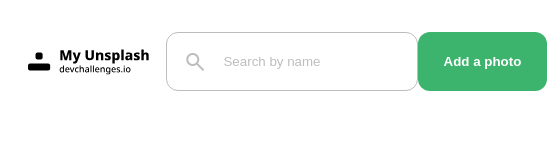
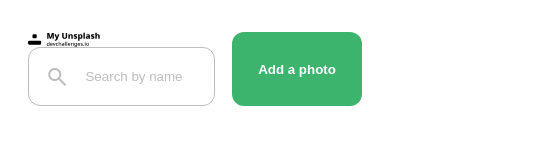
Before and after one commit to im-victor-mendez/my_unplash, a React (Vite) app: page /home in a window 390 px wide. Shown: the top 160 px of the page, 547 px wide, since content can reach past the window. Built offline with nearby package versions, Linux system fonts and the light colour scheme; no server answers; the database is empty; sample sign-in values are in the browser's storage.

Commit message:
style: Styled responsively Header layout

```diff
--- a/src/layouts/Header/Header.scss
+++ b/src/layouts/Header/Header.scss
@@ -1,10 +1,14 @@
+@import '../../styles/layouts/Header/Header.desktop';
+@import '../../styles/layouts/Header/Header.mobile';
+@import '../../styles/layouts/Header/Header.tablet';
+
 #header {
-    display: flex;
-    justify-content: space-between;
+	display: flex;
+	justify-content: space-between;
 
-    width: -webkit-fill-available;
+	width: -webkit-fill-available;
 }
 
 .header-left {
-    display: flex;
+	display: flex;
 }
--- /dev/null
+++ b/src/styles/layouts/Header/_Header.desktop.scss
@@ -0,0 +1,5 @@
+@media screen and (min-width: 1025px) {
+	.header-left {
+		gap: 20px;
+	}
+}
--- /dev/null
+++ b/src/styles/layouts/Header/_Header.mobile.scss
@@ -0,0 +1,21 @@
+@media screen and (max-width: 640px) {
+	#header {
+		width: 100%;
+	}
+
+	.header-left {
+		flex-direction: column;
+
+		img {
+			width: 40%;
+		}
+		.search {
+			width: 75%;
+			display: flex;
+
+			input {
+				width: 100%;
+			}
+		}
+	}
+}
--- /dev/null
+++ b/src/styles/layouts/Header/_Header.tablet.scss
@@ -0,0 +1,5 @@
+@media screen and (min-width: 641px) and (max-width: 1024px) {
+	.header-left {
+		gap: 20px;
+	}
+}
```
